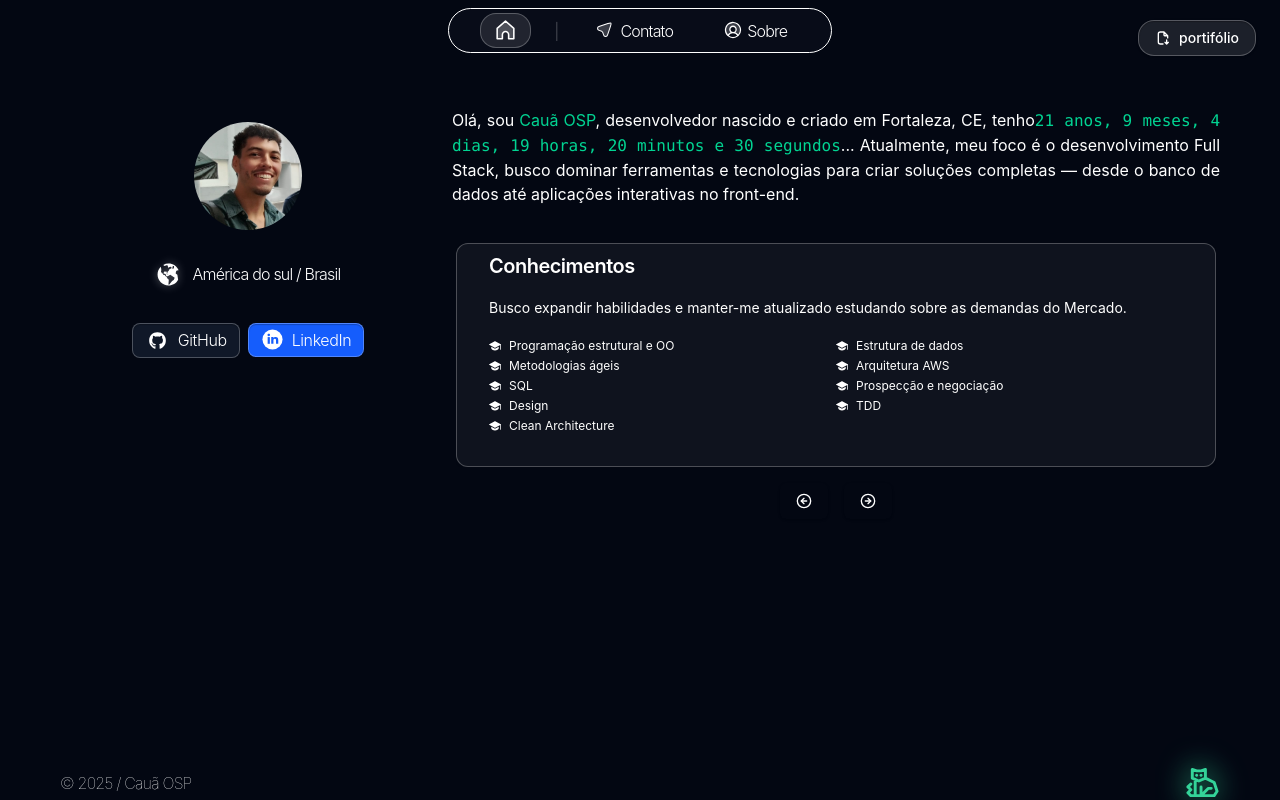
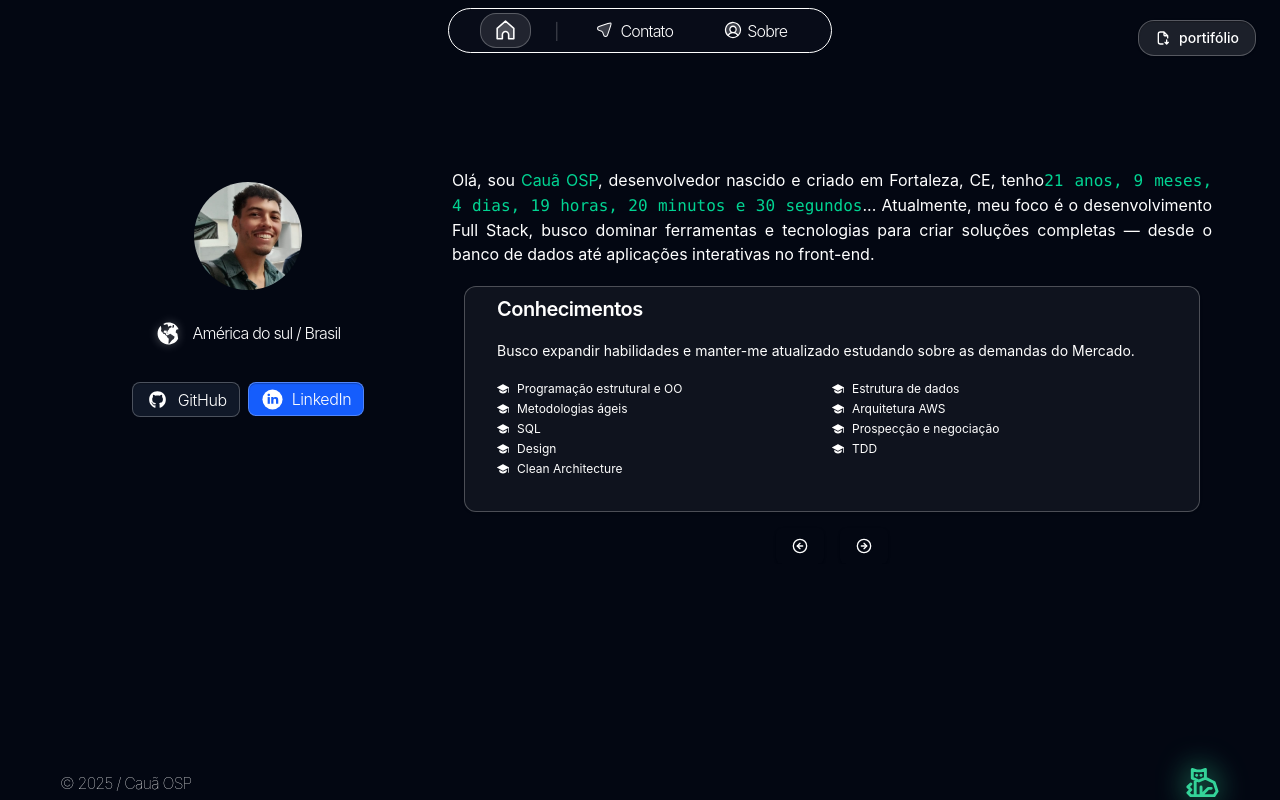
Before and after one commit to cauaosp/webportifolios, a Next.js app: page / in a window 1280 px wide. Built offline with nearby package versions, Linux system fonts and the light colour scheme.

Commit message:
feat: homepage responsive mobile screen

```diff
--- a/app/components/about/content.tsx
+++ b/app/components/about/content.tsx
@@ -4,7 +4,7 @@ export const AboutContent = () => {
   return (
     <div className="grid grid-cols-3 p-5 2xl:pt-10 gap-4 gap-y-0 md:gap-y-20 2xl:gap-y-0 overflow-hidden 2xl:mt-8 2xl:mb-0">
       <Profile />
-      <div className="text-white col-span-2 row-span-3 scrollbar-thin scrollbar-track-rounded-full scrollbar-thumb-rounded-full scrollbar-thumb-emerald-400 scrollbar-track-white h-full overflow-y-scroll max-h-[500px]">
+      <div className="text-white col-span-2 row-span-3 scrollbar-thin scrollbar-track-rounded-full scrollbar-thumb-rounded-full scrollbar-thumb-emerald-400 scrollbar-track-gray-900 h-full overflow-y-scroll max-h-[500px]">
         <div className="flex flex-col gap-6 mb-15">
           <div className="font-bold text-7xl">Full Stack Developer</div>
           <div className="text-xl tracking-tight text-emerald-400">
--- a/app/components/homepage/carousel-homepage.tsx
+++ b/app/components/homepage/carousel-homepage.tsx
@@ -7,7 +7,7 @@ import {
   CardDescription,
   CardTitle,
 } from "@/components/ui/card";
-import { cn } from "@/lib/utils"; // Ensure you have a utility function for conditional class merging
+import { cn } from "@/lib/utils";
 import useEmblaCarousel from "embla-carousel-react";
 import { ArrowLeftCircleIcon, ArrowRightCircleIcon } from "lucide-react";
 import { useCallback, useEffect, useState } from "react";
@@ -92,15 +92,13 @@ export const CarouselHomepage: React.FC<CarouselHomepageProps> = () => {
   ];
 
   return (
-    <div
-      className={cn("col-span-2 h-[55vh] overflow-x-hidden mt-5")}
-    >
+    <div className={cn("col-span-2 min-md:overflow-x-hidden mt-5")}>
       <div className="px-1" ref={emblaRef}>
         <div className="flex gap-2">
           {slides.map((slide, index) => (
-            <div key={index} className="flex-shrink-0 w-full overflow-auto">
-              <Card className="h-56 2xl:h-64 w-full border-white/25 bg-white/5 text-white p-2 justify-between flex overflow-auto text-xs 2xl:text-sm">
-                <CardContent className="flex gap-y-3 flex-col max-h-64 w-full">
+            <div key={index} className="flex-shrink-0 w-full px-2">
+              <Card className="2xl:h-64 w-full border-white/25 bg-white/5 text-white p-2 justify-between flex text-xs 2xl:text-sm">
+                <CardContent className="flex gap-y-3 flex-col w-full">
                   <CardTitle className="text-xl mb-1.5 2xl:text-2xl">
                     {slide.title}
                   </CardTitle>
@@ -122,7 +120,7 @@ export const CarouselHomepage: React.FC<CarouselHomepageProps> = () => {
         </div>
       </div>
 
-      <div className="flex justify-center gap-4 mt-4">
+      <div className="flex justify-center gap-4 md:mt-4">
         <Button
           onClick={scrollPrev}
           className="cursor-pointer hover:bg-emerald-400 text-white"
--- a/app/components/homepage/content.tsx
+++ b/app/components/homepage/content.tsx
@@ -31,7 +31,12 @@ export const HomepageContent = ({ ...props }) => {
   }
 
   return isMobile ? (
-    <div className={cn("flex flex-col overflow-hidden", props.mobileClassName)}>
+    <div
+      className={cn(
+        "flex flex-col overflow-y-auto overflow-x-hidden scrollbar-thin scrollbar-track-rounded-full scrollbar-thumb-rounded-full scrollbar-thumb-emerald-400 scrollbar-track-gray-900",
+        props.mobileClassName
+      )}
+    >
       <Profile isMobile={isMobile} />
       <div className="text-white text-justify px-2 mt-5">
         Olá, sou
@@ -44,18 +49,20 @@ export const HomepageContent = ({ ...props }) => {
       <CarouselHomepage isMobile={isMobile} />
     </div>
   ) : (
-    <div className="grid grid-cols-3 p-5 2xl:pt-10 gap-4 gap-y-2 overflow-hidden 2xl:mt-8 2xl:mb-0">
+    <div className="grid grid-cols-3 grid-rows-3 p-5 2xl:pt-10 gap-4 gap-y-2 overflow-hidden 2xl:mt-8 2xl:mb-0">
       <Profile />
-      <div className="col-span-2 text-white text-justify 2xl:text-lg">
+      <div className="col-span-2 overflow-auto row-span-3 scrollbar-thin scrollbar-track-rounded-full scrollbar-thumb-rounded-full scrollbar-thumb-emerald-400 scrollbar-track-gray-900 pr-2">
+        <div className=" text-white text-justify 2xl:text-lg">
           Olá, sou
           <span className="text-emerald-400"> Cauã OSP</span>
           , desenvolvedor nascido e criado em Fortaleza, CE, tenho
           <AgeCounter />
           ... Atualmente, meu foco é o desenvolvimento Full Stack, busco dominar
-        ferramentas e tecnologias para criar soluções completas — desde o banco
-        de dados até aplicações interativas no front-end.
+          ferramentas e tecnologias para criar soluções completas — desde o
+          banco de dados até aplicações interativas no front-end.
         </div>
         <CarouselHomepage />
       </div>
+    </div>
   );
 };
--- a/app/components/shared/profile.tsx
+++ b/app/components/shared/profile.tsx
@@ -11,7 +11,7 @@ export const Profile: FC<ProfileProps> = ({ isMobile, className }) => {
   return isMobile ? (
     <div
       className={cn(
-        "flex w-screen-mt-2 justify-around items-center py-2 bg-gray-900",
+        "flex w-screen-mt-2 justify-around items-center p-2 bg-gray-900",
         className
       )}
     >
```
Lines whose indentation alone changed are shown as unchanged.
